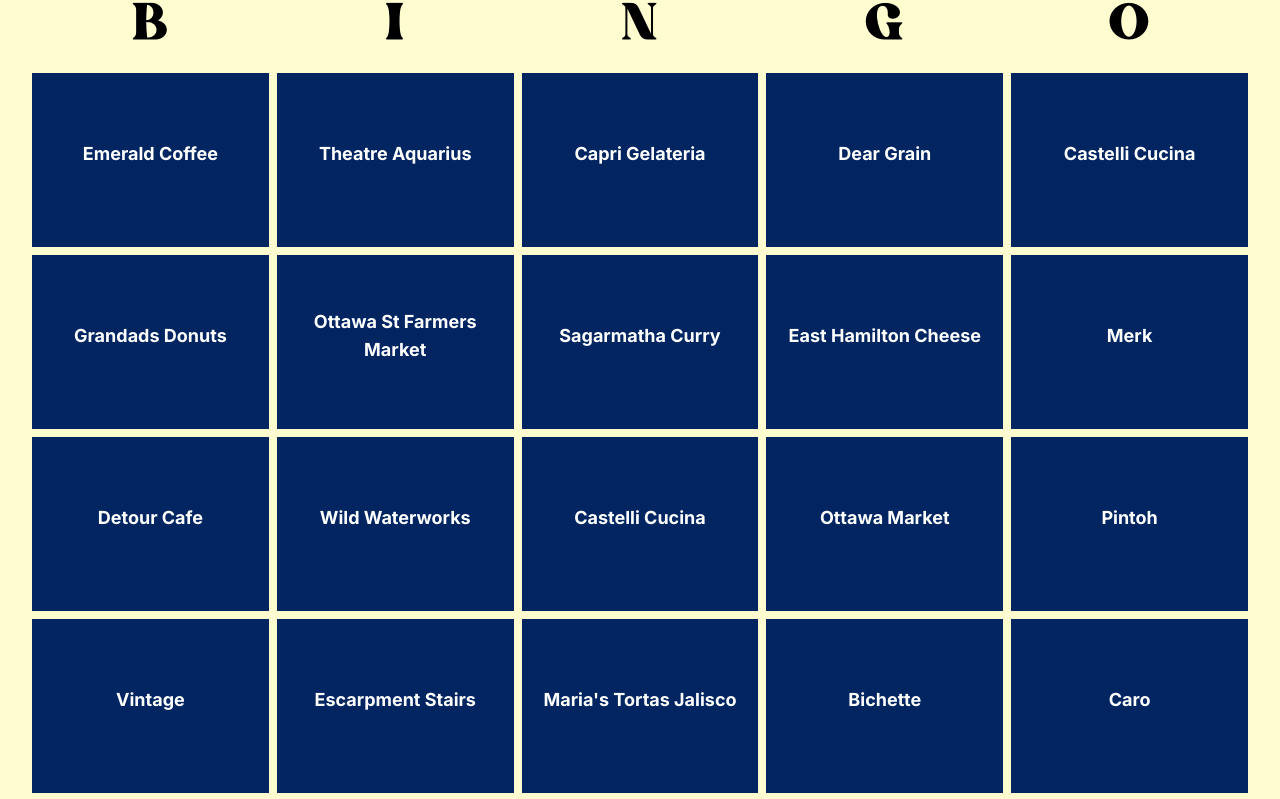
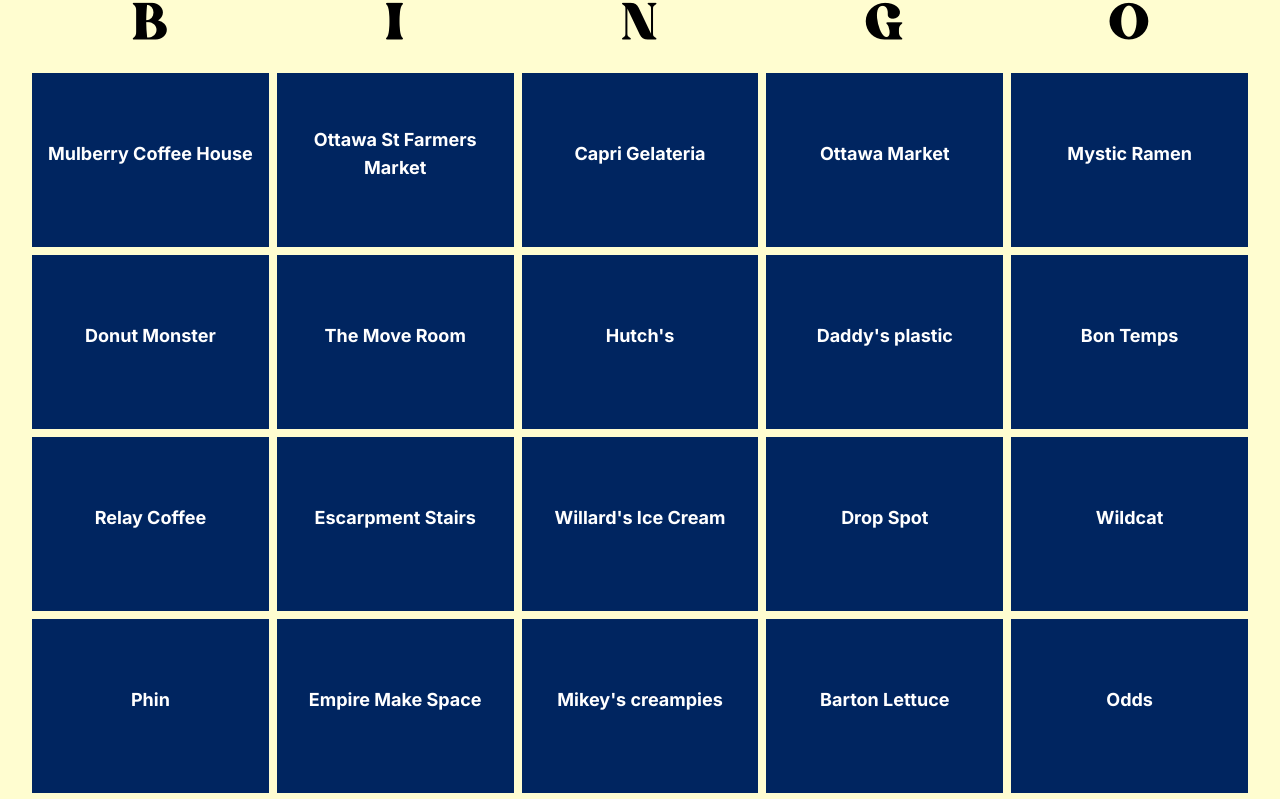
Before and after one commit to MattVinall/Hamilton-Bingo, a Next.js app: page / in a window 1280 px wide. Shown: the part 1490-2289 px from the top of the page. Built offline with nearby package versions, Linux system fonts and the light colour scheme.

Commit message:
remove some businesses, add some new ones, fix typos

```diff
--- a/app/constants/index.ts
+++ b/app/constants/index.ts
@@ -12,7 +12,7 @@ export const businesses = {
     },
     {
       id: 3,
-      name: "Rooney's'",
+      name: "Rooney's",
       address: "724 Main St E",
     },
     {
@@ -22,12 +22,12 @@ export const businesses = {
     },
     {
       id: 5,
-      name: "Saint Jaimes",
+      name: "Saint James",
       address: "170 James St N",
     },
     {
       id: 6,
-      name: "Vintage",
+      name: "Vintage Coffee Roasters",
       address: "977 King St E",
     },
     {
@@ -47,7 +47,7 @@ export const businesses = {
     },
     {
       id: 10,
-      name: "Grandads Donuts",
+      name: "Grandad's Donuts",
       address: "574 James St N",
     },
     {
@@ -94,6 +94,10 @@ export const businesses = {
       id: 19,
       name: "Emerald Coffee",
       address: "340 Barton St E",
+    },
+    {
+      id: 34,
+      name: "Mulberry Coffee House",
     },
   ],
   I: [
@@ -162,14 +166,9 @@ export const businesses = {
       name: "Tim Hortons Field",
       address: "64 Melrose Ave N",
     },
-    // {
-    //   id: 34,
-    //   name: "Skating at Pier 8",
-    //   address: "47 Discovery Dr",
-    // },
     {
       id: 35,
-      name: "Empire Make Room",
+      name: "Empire Make Space",
       address: "168 Ottawa St N",
     },
     {
@@ -177,11 +176,6 @@ export const businesses = {
       name: "Planetarium (McMaster)",
       address: "1280 Main St W, Burke Science Building",
     },
-    // {
-    //   id: 37,
-    //   name: "Kenora Transfer Station",
-    //   address: "Address",
-    // },
     {
       id: 38,
       name: "Royal Botanical Gardens",
@@ -198,11 +192,6 @@ export const businesses = {
       address: "177 Sherman Ave N",
     },
     {
-      id: 41,
-      name: "Wild Waterworks",
-      address: "680 Waterfront Trail",
-    },
-    {
       id: 42,
       name: "The Move Room",
       address: "164 Ottawa St N",
@@ -214,6 +203,10 @@ export const businesses = {
     },
   ],
   N: [
+    {
+      id: 37,
+      name: "Hanma Japanese Foods",
+    },
     {
       id: 44,
       name: "Tony G's Pizzeria",
@@ -241,12 +234,12 @@ export const businesses = {
     },
     {
       id: 49,
-      name: "Flora Pizzareia",
+      name: "Flora Pizzeria",
       address: "4 Young St",
     },
     {
       id: 50,
-      name: "Cowabunga",
+      name: "Cowabunga+",
       address: "30 Vine St",
     },
     {
@@ -301,8 +294,7 @@ export const businesses = {
     },
     {
       id: 61,
-      name: "1101",
-      address: "1101 Main St E",
+      name: "Golden Tenders",
     },
     {
       id: 62,
@@ -316,7 +308,7 @@ export const businesses = {
     },
     {
       id: 64,
-      name: "Poke",
+      name: "Poke Co",
       address: "179 Ottawa St N",
     },
     {
@@ -353,6 +345,18 @@ export const businesses = {
       id: 71,
       name: "Hutch's",
       address: " 280 Van Wagners Beach Rd",
+    },
+    {
+      id: 129,
+      name: "Joshy's Good Eats (Hamilton Farmers Market)",
+    },
+    {
+      id: 130,
+      name: "Ellis Kitchen",
+    },
+    {
+      id: 131,
+      name: "Willard's Ice Cream",
     },
   ],
   G: [
@@ -472,9 +476,13 @@ export const businesses = {
       address: "211 Ottawa St N",
     },
     {
-      id: 129,
+      id: 138,
       name: "Into the Abyss",
       address: "267 King St E",
+    },
+    {
+      id: 132,
+      name: "Cherry Birch General",
     },
   ],
   O: [
@@ -648,5 +656,25 @@ export const businesses = {
       name: "Plank",
       address: "18 Augusta St",
     },
+    {
+      id: 133,
+      name: "Mosaic Beer Bar",
+    },
+    {
+      id: 134,
+      name: "Radius Dining",
+    },
+    {
+      id: 135,
+      name: "Clifford Brewing",
+    },
+    {
+      id: 136,
+      name: "Barton Salumeria",
+    },
+    {
+      id: 137,
+      name: "Whoa Nelly!",
+    },
   ],
 };
```
